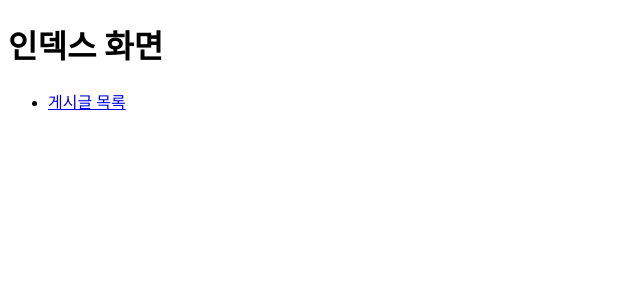
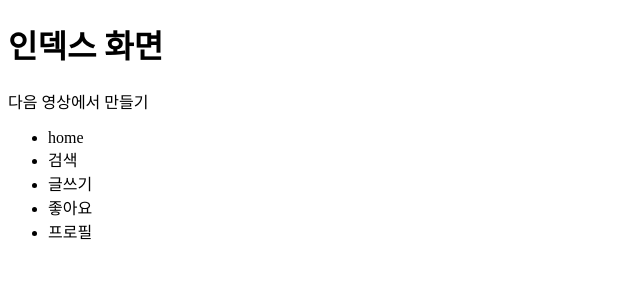
Before and after one commit to april0114/likelion11_django, a Django app: page / in a window 1280 px wide. Shown: the top 300 px of the page, without its empty margins (0-640 px from the left). Run offline with Django 4.2, Linux system fonts and the light colour scheme.

Commit message:
계속 공부

```diff
--- a/templates/index.html
+++ b/templates/index.html
@@ -1,8 +1,23 @@
 {% extends 'base.html' %} <!--상속을 받겠다라는 태그-->
 {% block tittle %}인덱스{% endblock %}
+
 {% block content %}
-<h1>인덱스 화면</h1>
-<ul>
-    <li><a href="{% url 'posts:post-list' %}">게시글 목록</a></li>
-</ul>
+<main>
+    <h1>인덱스 화면</h1>
+    <div class="card-list">
+        <p>다음 영상에서 만들기</p>
+    </div>
+    <div>
+        <nav>
+            <ul class="bottom-menu-group" >
+                <li>home</li>
+                <li>검색</li>
+                <li>글쓰기</li>
+                <li>좋아요</li>
+                <li>프로필</li>
+
+            </ul>
+        </nav>
+    </div>
+</main>
 {% endblock %}
```
